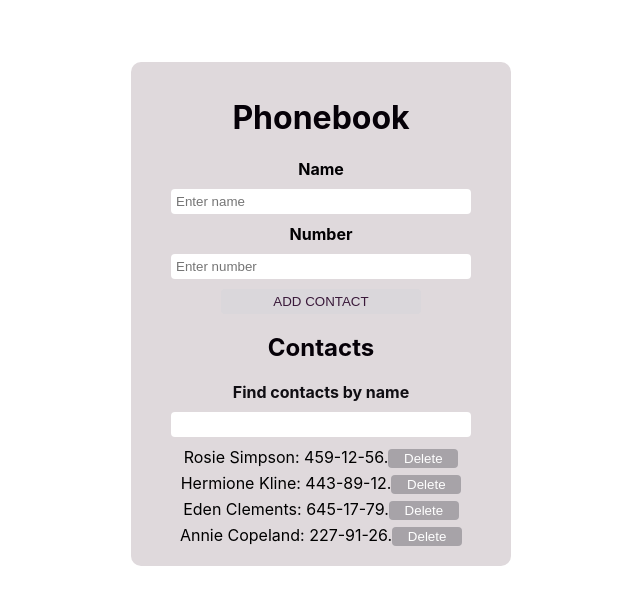
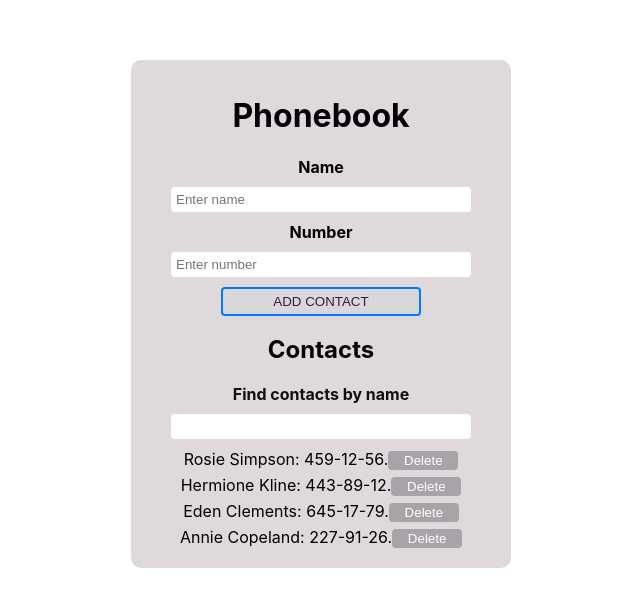
Before and after one commit to Reuelle/goit-react-hw-02-phonebook, a React (Create React App) app: page / in a window 1280 px wide. Shown: the part 101-708 px from the top of the page, without its empty margins (319-959 px from the left). Built offline with nearby package versions, Linux system fonts and the light colour scheme.

Commit message:
Update ContactForm.module.css

```diff
--- a/src/components/ContactForm/ContactForm.module.css
+++ b/src/components/ContactForm/ContactForm.module.css
@@ -10,9 +10,10 @@
     padding: 5px;
     background: rgb(218, 215, 219);
     color: rgb(58, 25, 58);
-    border: transparent;
+    border: 2px solid #007bff;;
     border-radius: 4px;
     cursor: pointer;
+    transition: border-color 0.3s;
     &:hover {
         color: white;
         background: rgb(149, 146, 150);
```
